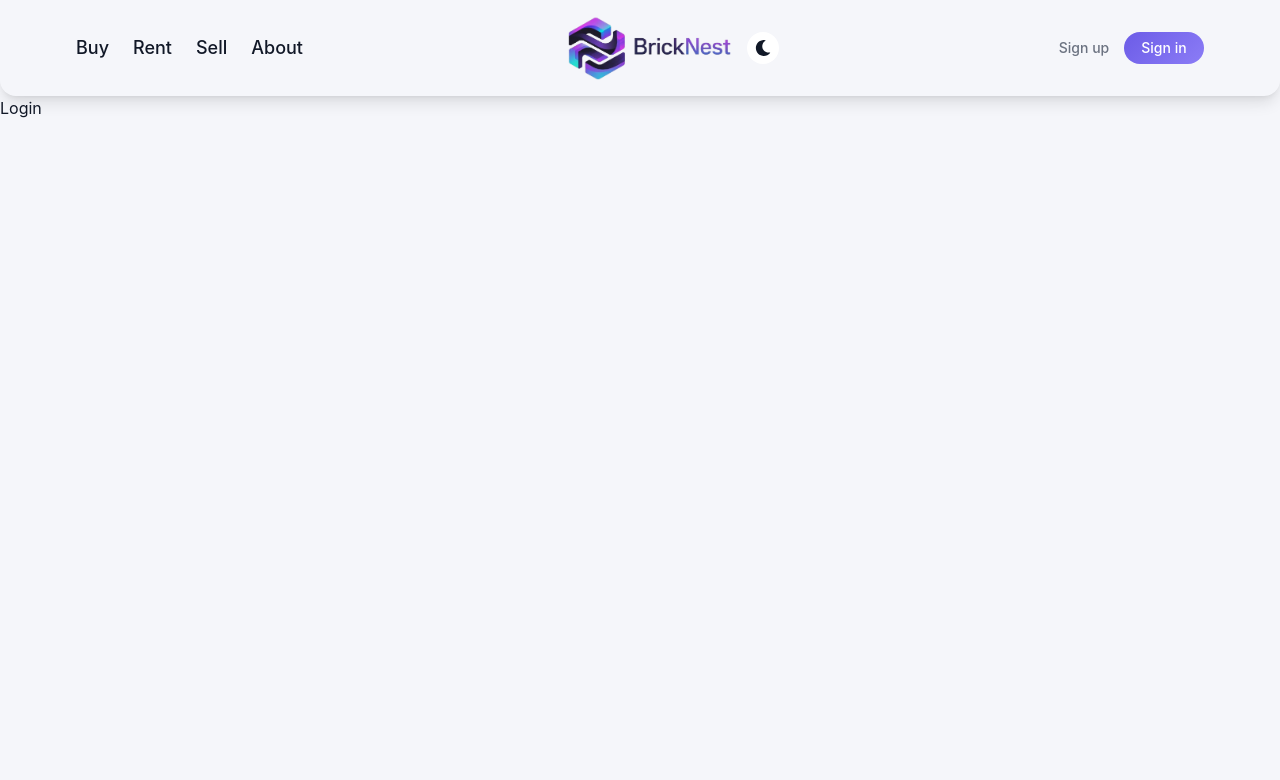
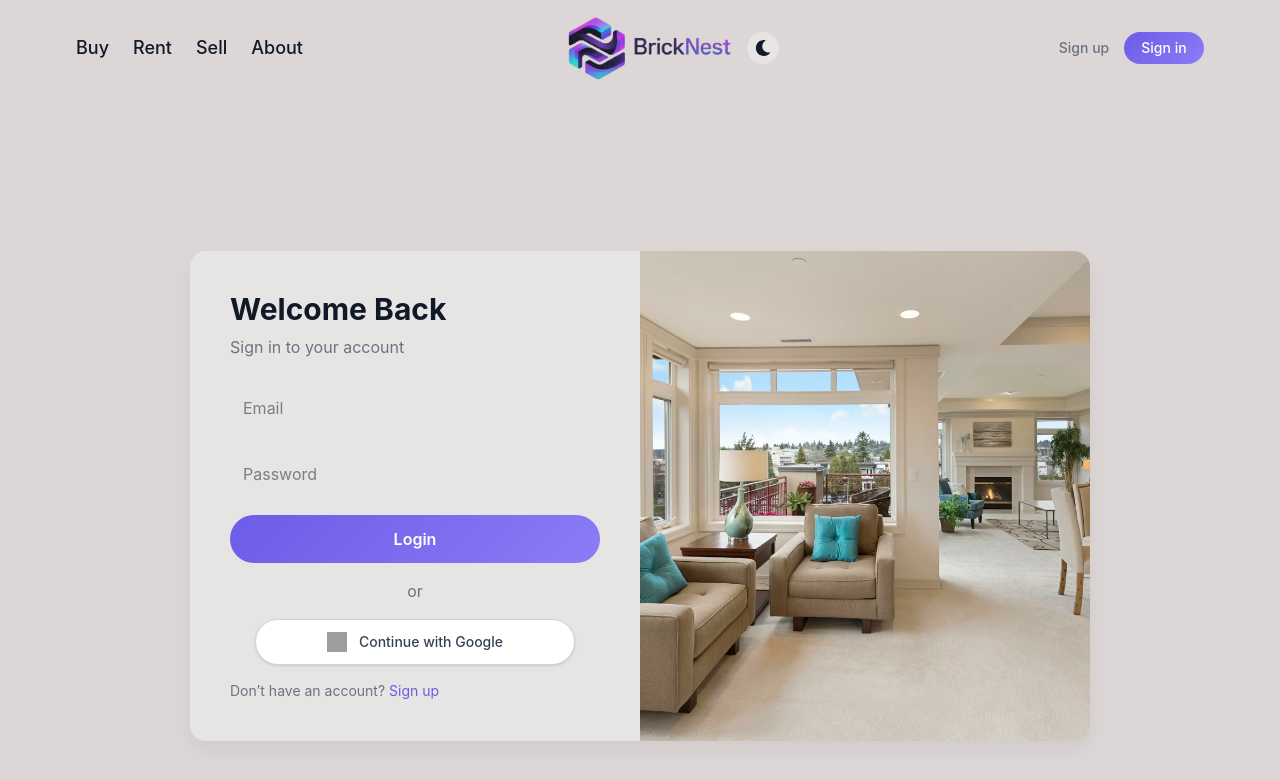
Before and after one commit to Aakash070802/brick-nest-estate, a React (Vite) app in the folder frontend/: page /login in a window 1280 px wide. Shown: the top 780 px of the page. Built offline with nearby package versions, Linux system fonts and the light colour scheme; no server answers; grey boxes are pictures that could not be loaded.

Commit message:
Added: Basic Login UI implemented with everything written in Login.jsx

```diff
--- a/frontend/src/components/Header.jsx
+++ b/frontend/src/components/Header.jsx
@@ -15,7 +15,7 @@ const Header = () => {
       initial={{ y: -60, opacity: 0 }}
       animate={{ y: 0, opacity: 1 }}
       transition={{ duration: 0.5, ease: "easeOut" }}
-      className="shadow-lg rounded-b-2xl"
+      className="bg-transparent z-50 "
     >
       <div className="flex justify-between items-center max-w-6xl mx-auto p-3 py-4">
         {/* LEFT NAV */}
@@ -83,7 +83,7 @@ const Header = () => {
             onClick={toggleTheme}
             whileTap={{ scale: 0.9 }}
             whileHover={{ scale: 1.1 }}
-            className="p-2 rounded-full bg-(--color-card) flex items-center justify-center"
+            className="p-2 rounded-full bg-(--color-card) flex items-center justify-center cursor-pointer"
           >
             {theme === "dark" ? (
               <FaSun size={16} className="text-yellow-400" />
--- a/frontend/src/components/OAuth.jsx
+++ b/frontend/src/components/OAuth.jsx
@@ -2,14 +2,11 @@ import { GoogleAuthProvider, getAuth, signInWithPopup } from "firebase/auth";
 import { app } from "../firebase";
 import axios from "axios";
 
-const OAuth = () => {
-  const handleGoogleClick = async () => {
-    try {
+export const loginWithGoogle = async () => {
   const provider = new GoogleAuthProvider();
   const auth = getAuth(app);
 
   const result = await signInWithPopup(auth, provider);
-
   const user = result.user;
 
   const res = await axios.post("http://localhost:5000/api/auth/google", {
@@ -18,15 +15,5 @@ const OAuth = () => {
     photo: user.photoURL,
   });
 
-      const data = res.data;
-
-      console.log(data);
-    } catch (error) {
-      console.log(error);
-    }
+  return res.data;
 };
-
-  return <button onClick={handleGoogleClick}>Continue with Google</button>;
-};
-
-export default OAuth;
--- a/frontend/src/pages/Login.jsx
+++ b/frontend/src/pages/Login.jsx
@@ -1,5 +1,162 @@
+import { useState } from "react";
+import { useDispatch, useSelector } from "react-redux";
+import { useNavigate, Link } from "react-router-dom";
+import loginBgImg from "../assets/login-bg.png";
+import axios from "axios";
+import { motion } from "framer-motion";
+import {
+  loginStart,
+  loginSuccess,
+  loginFailure,
+} from "../redux/features/userSlice";
+import { loginWithGoogle } from "../components/OAuth";
+
 const Login = () => {
-  return <div>Login</div>;
+  const [formData, setFormData] = useState({
+    email: "",
+    password: "",
+  });
+
+  const dispatch = useDispatch();
+  const navigate = useNavigate();
+  const { loading, error } = useSelector((state) => state.user);
+
+  const handleChange = (e) => {
+    setFormData({
+      ...formData,
+      [e.target.id]: e.target.value,
+    });
+  };
+
+  const handleSubmit = async (e) => {
+    e.preventDefault();
+
+    if (!formData.email || !formData.password) {
+      return dispatch(loginFailure("All fields are required"));
+    }
+
+    try {
+      dispatch(loginStart());
+
+      const res = await axios.post(
+        "http://localhost:5000/api/auth/login",
+        formData,
+      );
+
+      dispatch(loginSuccess(res.data));
+      navigate("/");
+    } catch (err) {
+      dispatch(loginFailure(err.response?.data?.message || "Login failed"));
+    }
+  };
+
+  const handleGoogleLogin = async () => {
+    try {
+      dispatch(loginStart());
+
+      const data = await loginWithGoogle();
+
+      dispatch(loginSuccess(data));
+      navigate("/");
+    } catch (err) {
+      dispatch(
+        loginFailure(err.response?.data?.message || "Google login failed"),
+      );
+    }
+  };
+
+  return (
+    <div className="min-h-screen flex items-center justify-center bg-(--color-bg)">
+      <motion.div
+        initial={{ opacity: 0, y: 30 }}
+        animate={{ opacity: 1, y: 0 }}
+        transition={{ duration: 0.5 }}
+        className="flex w-225 rounded-2xl overflow-hidden shadow-lg"
+        style={{ boxShadow: "var(--shadow-card)" }}
+      >
+        {/* LEFT FORM */}
+        <div className="w-1/2 bg-(--color-surface) p-10 flex flex-col justify-center">
+          <h2 className="text-3xl font-bold mb-2 text-(--color-text)">
+            Welcome Back
+          </h2>
+          <p className="text-(--color-text-muted) mb-6">
+            Sign in to your account
+          </p>
+          <form onSubmit={handleSubmit} className="flex flex-col gap-4">
+            <input
+              type="email"
+              placeholder="Email"
+              id="email"
+              value={formData.email}
+              onChange={handleChange}
+              className="p-3 rounded-xl bg-(--color-card) border border-(--color-border) text-(--color-text) outline-none"
+            />
+
+            <input
+              type="password"
+              placeholder="Password"
+              id="password"
+              value={formData.password}
+              onChange={handleChange}
+              className="p-3 rounded-xl bg-(--color-card) border border-(--color-border) text-(--color-text) outline-none"
+            />
+
+            <motion.button
+              whileHover={{ scale: 1.02 }}
+              disabled={loading}
+              className="p-3 rounded-xl text-white font-semibold cursor-pointer"
+              style={{ background: "var(--gradient-primary)" }}
+            >
+              {loading ? "Loading..." : "Login"}
+            </motion.button>
+          </form>
+          <div className="my-4 text-center text-(--color-text-muted)">or</div>
+
+          <div className="flex justify-center w-full">
+            <motion.button
+              disabled={loading}
+              onClick={handleGoogleLogin}
+              whileHover={{ scale: 1.02 }}
+              whileTap={{ scale: 0.97 }}
+              className="flex items-center justify-center gap-3 w-full max-w-xs px-6 py-3
+               border border-gray-300 rounded-xl bg-white
+               shadow-sm hover:shadow-md hover:bg-gray-50
+               transition-all duration-200 cursor-pointer"
+            >
+              {/* Google Logo */}
+              <img
+                src="https://www.svgrepo.com/show/475656/google-color.svg"
+                alt="Google"
+                className="w-5 h-5"
+              />
+
+              {/* Text */}
+              <span className="text-sm font-medium text-gray-700">
+                Continue with Google
+              </span>
+            </motion.button>
+          </div>
+
+          <p className="mt-4 text-sm text-(--color-text-muted)">
+            Don’t have an account?{" "}
+            <Link to="/register" className="text-(--color-primary)">
+              Sign up
+            </Link>
+          </p>
+          {error && <p className="text-red-500 text-sm mt-2">{error}</p>}
+        </div>
+
+        {/* RIGHT IMAGE */}
+        <div className="w-1/2 hidden md:block">
+          <img
+            src={loginBgImg}
+            alt="building"
+            className="h-full w-full object-cover"
+          />
+        </div>
+      </motion.div>
+    </div>
+  );
 };
 
 export default Login;
--- a/frontend/src/styles/theme.css
+++ b/frontend/src/styles/theme.css
@@ -1,6 +1,6 @@
 :root {
   /* COLORS */
-  --color-bg: #0b0b0f;
+  --color-bg: #0d0d0f;
   --color-surface: #111118;
   --color-card: #1a1a24;
 
@@ -31,9 +31,9 @@
 
 /* LIGHT THEME */
 [data-theme="light"] {
-  --color-bg: #f5f6fa;
-  --color-surface: #ffffff;
-  --color-card: #ffffff;
+  --color-bg: #dcd6d6;
+  --color-surface: #e7e4e4;
+  --color-card: #e7e4e4;
 
   --color-primary: #6c5ce7;
   --color-primary-light: #8b7cf6;
```
Also changed, not shown: frontend/src/assets/login-bg.png (added), 1 other file (tests, documents, lock files or other folders). Lines whose indentation alone changed are shown as unchanged.
